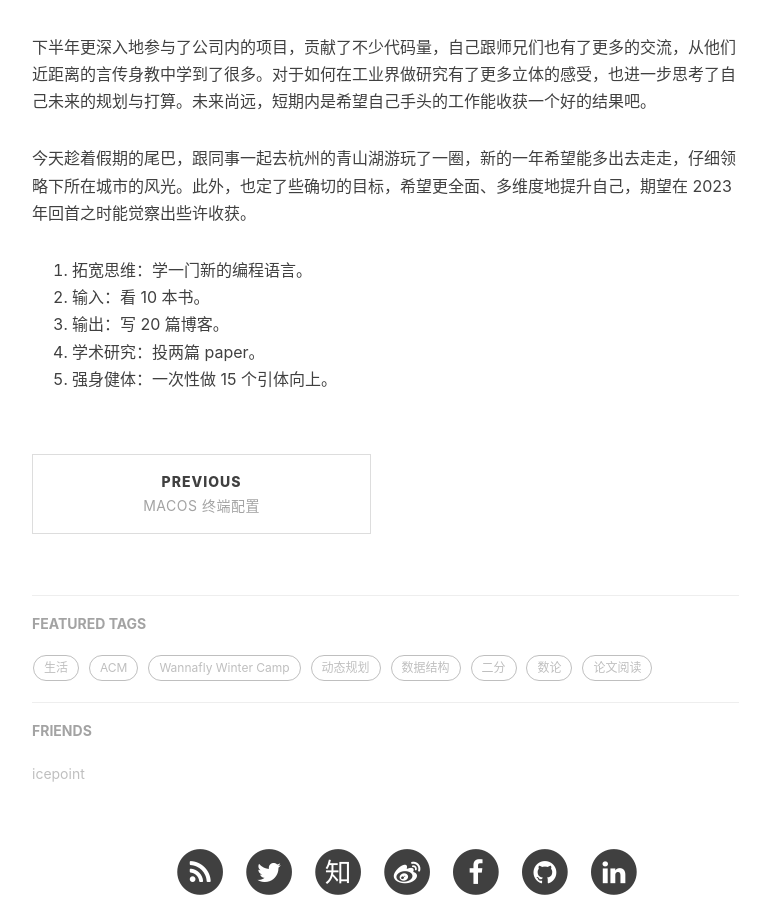
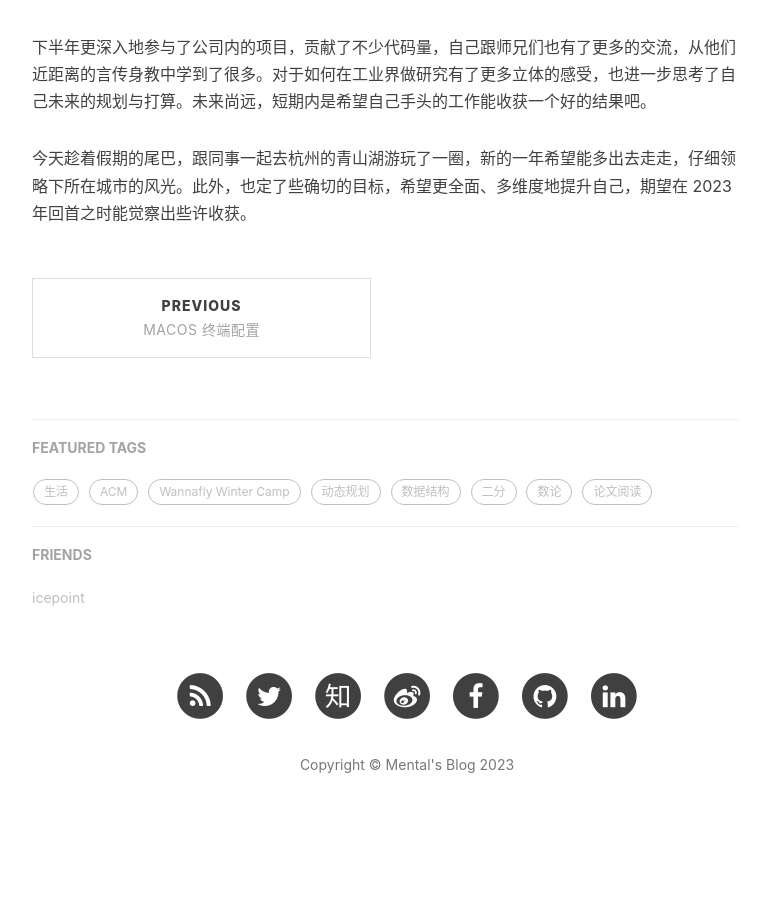
Before and after one commit to mental2008/awesome-blogs, a Jekyll site: the page built from _posts/2022-01-03-2021-summary.md, in a window 1280 px wide and 900 px high, scrolled down 732 px. Shown: the whole window, without its empty margins (233-1003 px from the left). Built offline with Jekyll 4.4.1, drawn with Linux system fonts in a browser that asks for light colours; nearby versions of some CDN libraries; comment, search, counter and statistics services are not loaded; after the commit the page ends 1574 px from its top, so only the background shows below that; part of the change alters nothing that is shown.

```diff
--- a/_includes/footer.html
+++ b/_includes/footer.html
@@ -117,21 +117,14 @@
 
 <!-- Google Analytics -->
 {% if site.ga_track_id %}
+<!-- Google tag (gtag.js) -->
+<script async src="https://www.googletagmanager.com/gtag/js?id=G-8YVSXN5NVF"></script>
 <script>
-    // dynamic User by Hux
-    var _gaId = '{{ site.ga_track_id }}';
-    var _gaDomain = '{{ site.ga_domain }}';
+  window.dataLayer = window.dataLayer || [];
+  function gtag(){dataLayer.push(arguments);}
+  gtag('js', new Date());
 
-    // Originial
-    (function (i, s, o, g, r, a, m) {
-        i['GoogleAnalyticsObject'] = r; i[r] = i[r] || function () {
-            (i[r].q = i[r].q || []).push(arguments)
-        }, i[r].l = 1 * new Date(); a = s.createElement(o),
-            m = s.getElementsByTagName(o)[0]; a.async = 1; a.src = g; m.parentNode.insertBefore(a, m)
-    })(window, document, 'script', '//www.google-analytics.com/analytics.js', 'ga');
-
-    ga('create', _gaId, _gaDomain);
-    ga('send', 'pageview');
+  gtag('config', 'G-8YVSXN5NVF');
 </script>
 {% endif %}
 
--- a/_posts/2022-01-03-2021-summary.md
+++ b/_posts/2022-01-03-2021-summary.md
@@ -25,9 +25,3 @@ tags:
 下半年更深入地参与了公司内的项目，贡献了不少代码量，自己跟师兄们也有了更多的交流，从他们近距离的言传身教中学到了很多。对于如何在工业界做研究有了更多立体的感受，也进一步思考了自己未来的规划与打算。未来尚远，短期内是希望自己手头的工作能收获一个好的结果吧。
 
 今天趁着假期的尾巴，跟同事一起去杭州的青山湖游玩了一圈，新的一年希望能多出去走走，仔细领略下所在城市的风光。此外，也定了些确切的目标，希望更全面、多维度地提升自己，期望在 2023 年回首之时能觉察出些许收获。
-
-1. 拓宽思维：学一门新的编程语言。
-2. 输入：看 10 本书。
-3. 输出：写 20 篇博客。
-4. 学术研究：投两篇 paper。
-5. 强身健体：一次性做 15 个引体向上。
```
Also changed, not shown: 1 other file.
